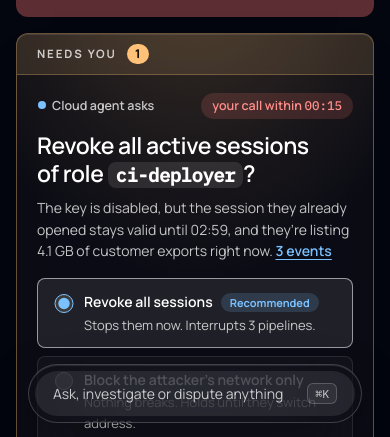
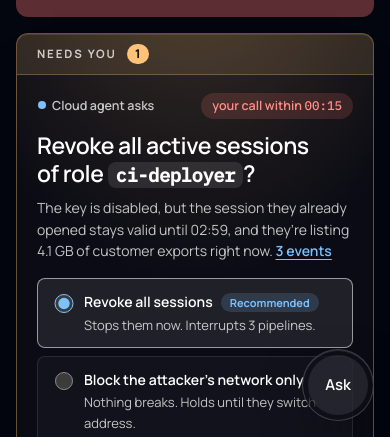
Before and after one commit to kau4man/incident-prototype, a plain HTML site: page index.html in a window 390 px wide. Shown: the part 407-844 px from the top of the page. Drawn offline with nearby package versions, Linux system fonts and the light colour scheme.

Commit message:
Mobile: round floating Ask button in the bottom-right corner
Co-Authored-By: Claude Opus 5.5 <noreply@anthropic.com>
Claude-Session: https://claude.ai/code/session_01LSb2uFJiqRRN6TMzb8JXpv

```diff
--- a/index.html
+++ b/index.html
@@ -496,6 +496,15 @@ body{background:radial-gradient(1200px 560px at 50% -140px,rgba(46,86,200,.26),t
 .cmd{width:auto;max-width:calc(100vw - 44px);gap:24px}
 .cmd span{flex:0 1 auto}
 @media (max-width:860px){.dock{border-radius:9999px;padding:6px;flex-direction:row}.cmd{width:auto}}
+.cmd-short{display:none}
+/* mobile: round floating button in the bottom-right corner */
+@media (max-width:860px){
+  .dock{position:fixed;right:calc(16px + env(safe-area-inset-right,0px));left:auto;bottom:calc(16px + env(safe-area-inset-bottom,0px));width:auto;max-width:none;margin:0;padding:5px}
+  .cmd{width:60px;height:60px;padding:0;justify-content:center;gap:0;border-radius:50%;color:var(--ink)}
+  .cmd span,.cmd kbd{display:none}
+  .cmd-short{display:block;font-size:15px;font-weight:600;letter-spacing:-.01em}
+  body{padding-bottom:88px}
+}
 /* verdict as a card; clock times live at the end of the headline */
 .band{width:calc(100% - 64px);max-width:1416px;margin:16px auto;border-radius:12px;padding:26px 32px 28px;padding-inline:32px}
 .band h1 .h-time{white-space:nowrap;font-weight:400;opacity:.55;font-variant-numeric:tabular-nums}
@@ -655,7 +664,7 @@ body{background:radial-gradient(1200px 560px at 50% -140px,rgba(46,86,200,.26),t
 
 <div class="dock">
   <div class="say" aria-live="polite"><i class="ag"></i><span id="say"></span></div>
-  <button type="button" class="cmd" data-open="palette"><span>Ask, investigate or dispute anything</span><kbd>⌘K</kbd></button>
+  <button type="button" class="cmd" data-open="palette" aria-label="Ask, investigate or dispute anything"><span>Ask, investigate or dispute anything</span><kbd>⌘K</kbd><b class="cmd-short" aria-hidden="true">Ask</b></button>
 </div>
 
 <!-- command palette -->
```
